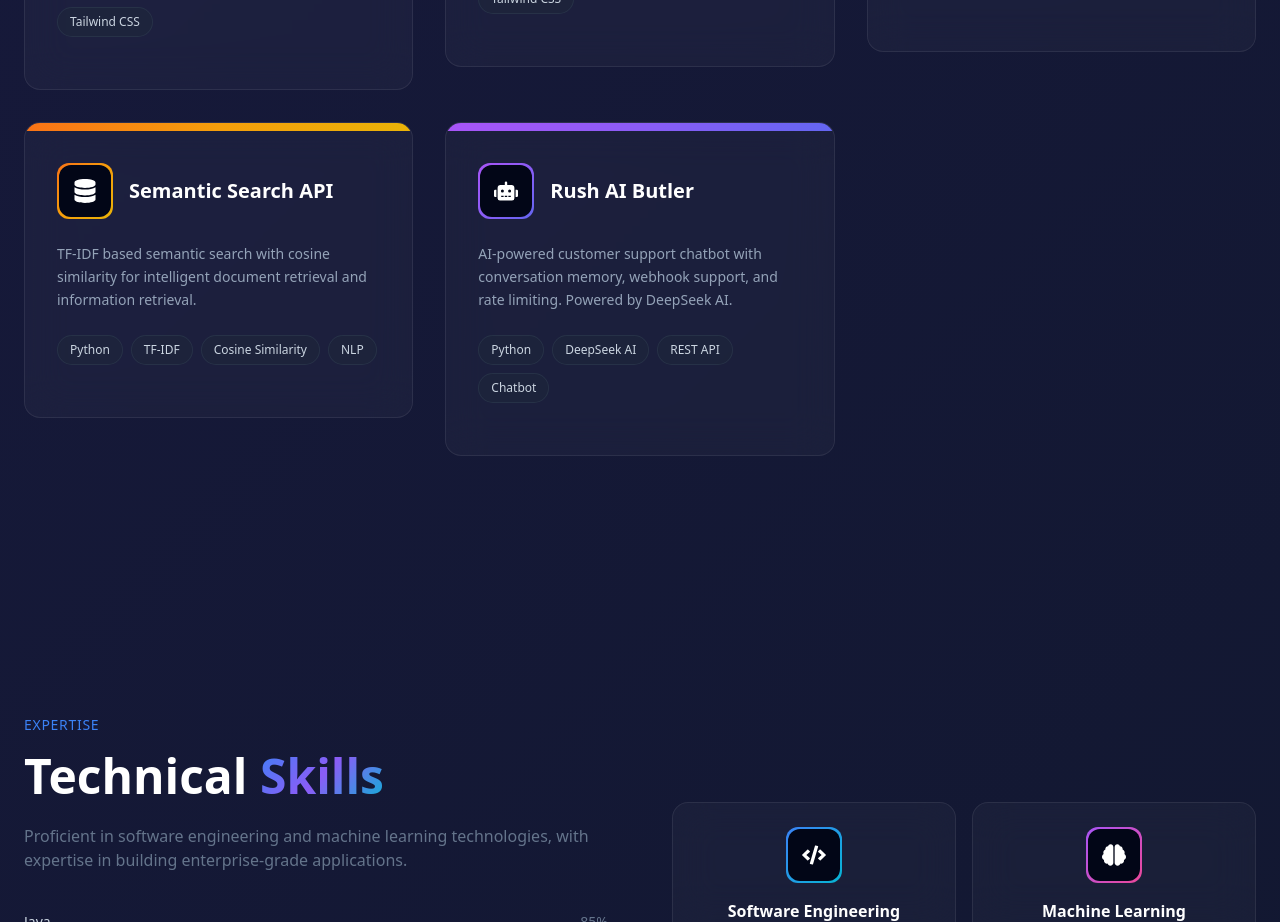
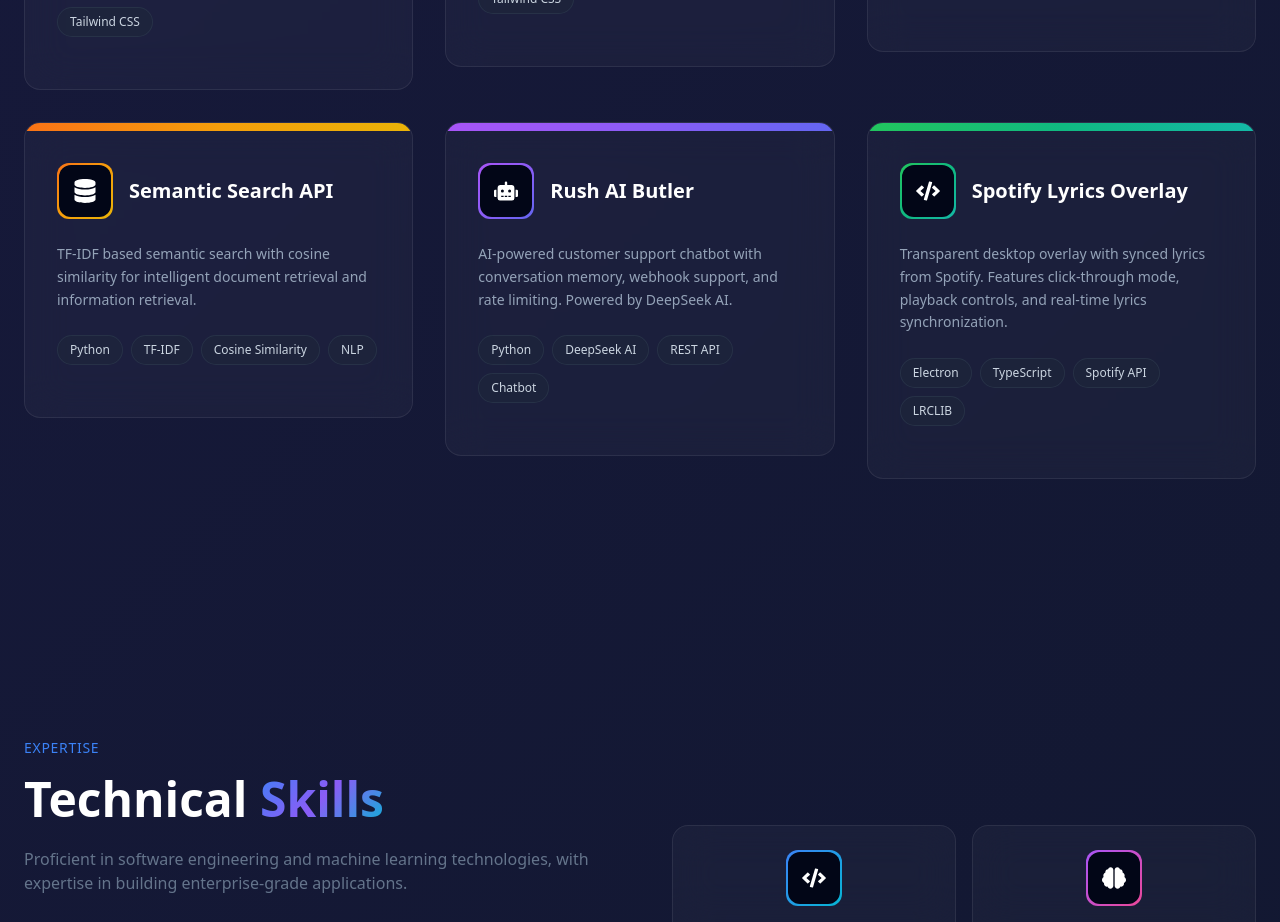
Before and after one commit to emmanalcazarjr-ops/portfolio, a Next.js app: page / in a window 1280 px wide. Shown: the part 2060-2982 px from the top of the page. Built offline with nearby package versions, Linux system fonts and the light colour scheme.

Commit message:
Add Spotify Lyrics Overlay to portfolio

```diff
--- a/app/page.tsx
+++ b/app/page.tsx
@@ -118,6 +118,14 @@ const projects = [
     live: 'https://chatbot-api-two-teal.vercel.app',
     icon: FaRobot,
     gradient: 'from-purple-500 via-violet-500 to-indigo-500',
+  },
+  {
+    title: 'Spotify Lyrics Overlay',
+    description: 'Transparent desktop overlay with synced lyrics from Spotify. Features click-through mode, playback controls, and real-time lyrics synchronization.',
+    tech: ['Electron', 'TypeScript', 'Spotify API', 'LRCLIB'],
+    github: 'https://github.com/emmanalcazarjr-ops/spotify-lyrics-overlay',
+    icon: FaCode,
+    gradient: 'from-green-500 via-emerald-500 to-teal-500',
   },
 ]
 
```
